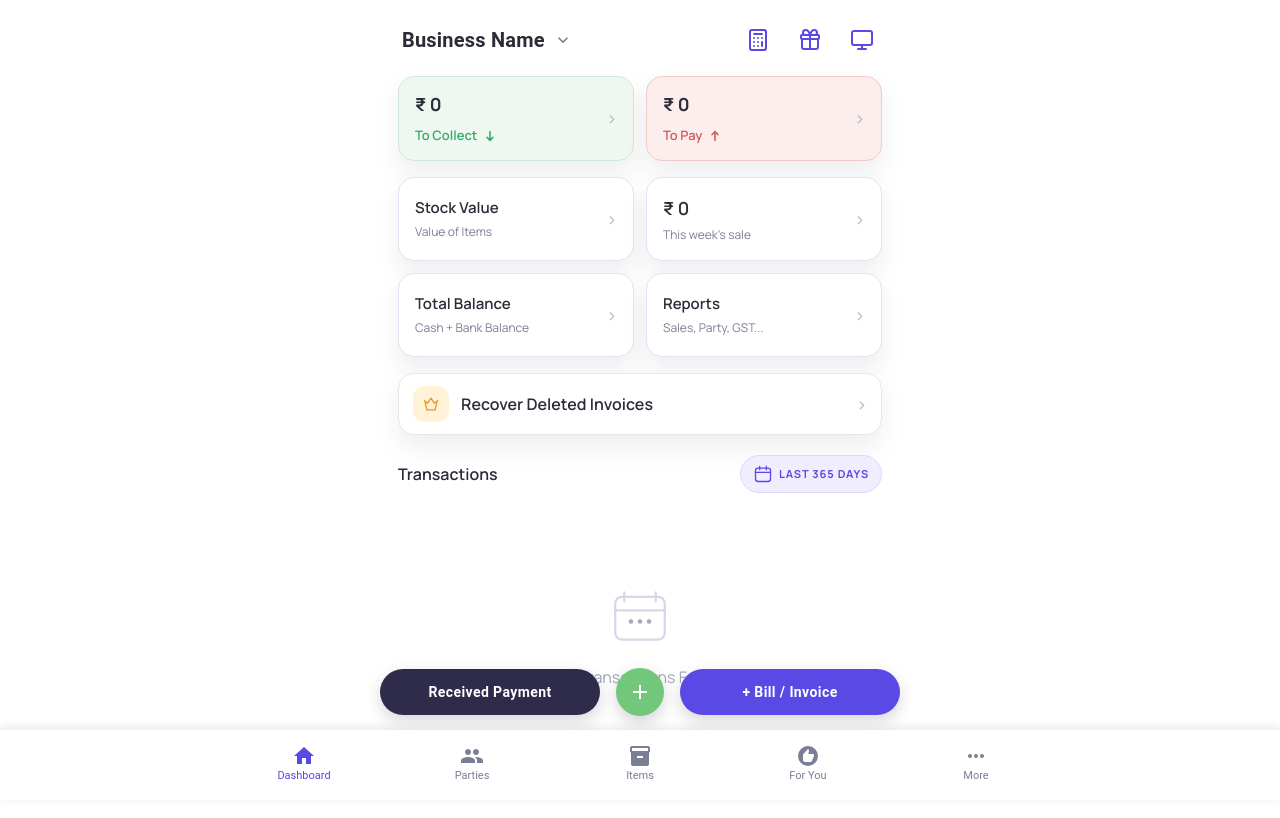
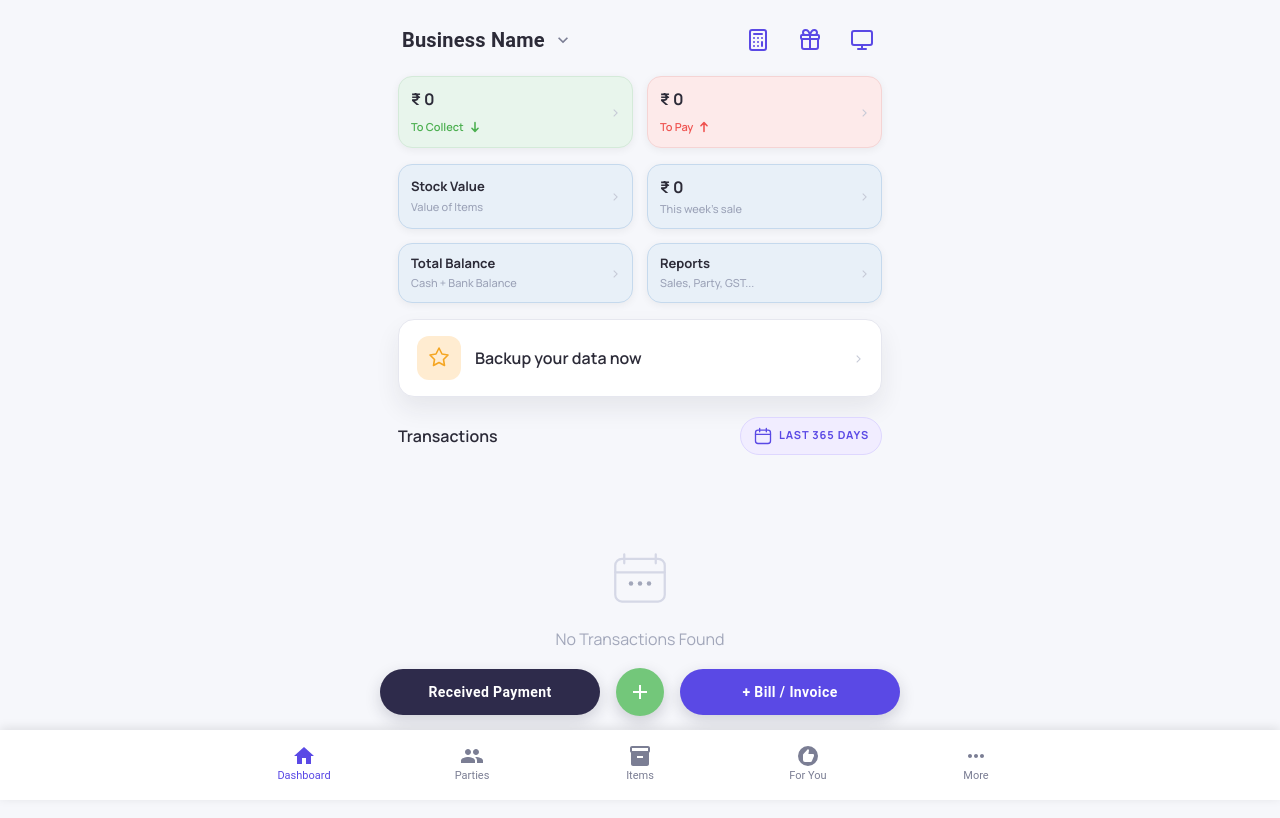
Before and after one commit to Manan-115/bill_app, a Next.js app in the folder ebill_app/: page / in a window 1280 px wide. Shown: the top 818 px of the page. Built offline with nearby package versions, Linux system fonts and the light colour scheme.

Commit message:
feat: enhance Home component with message rotation and update styles in globals.css

```diff
--- a/ebill_app/app/globals.css
+++ b/ebill_app/app/globals.css
@@ -32,6 +32,7 @@
 body {
   font-family: "Manrope", "Segoe UI", sans-serif;
   color: var(--ink);
+  background: var(--bg);
   min-height: 100svh;
   line-height: 1.5;
 }
@@ -96,51 +97,52 @@ button {
 .metrics-grid {
   display: grid;
   grid-template-columns: repeat(2, minmax(0, 1fr));
-  gap: 12px;
+  gap: 14px;
 }
 
 .metric-card {
   background: var(--card);
   border: 1px solid var(--border);
-  border-radius: var(--radius);
-  padding: 14px 16px;
+  border-radius: 14px;
+  padding: 10px 12px;
   display: flex;
   justify-content: space-between;
   align-items: center;
-  box-shadow: var(--shadow);
-  min-height: 84px;
+  box-shadow: 0 2px 8px rgba(0, 0, 0, 0.06);
+  min-height: 60px;
 }
 
 .metric-card.collect {
-  background: #eef8f1;
-  border-color: #cfead9;
+  background: #e8f5ec;
+  border-color: #d4ead9;
 }
 
 .metric-card.pay {
-  background: #fdeeee;
-  border-color: #f2c9c9;
+  background: #fdeaea;
+  border-color: #f5d4d4;
 }
 
 .metric-value {
-  font-size: 18px;
+  font-size: 16px;
   font-weight: 700;
-  margin-bottom: 4px;
+  margin-bottom: 2px;
+  color: #2c2b38;
 }
 
 .metric-sub {
-  font-size: 13px;
+  font-size: 11px;
   display: inline-flex;
   align-items: center;
-  gap: 6px;
+  gap: 4px;
   font-weight: 600;
 }
 
 .metric-card.collect .metric-sub {
-  color: var(--green);
+  color: #4caf50;
 }
 
 .metric-card.pay .metric-sub {
-  color: var(--red);
+  color: #ef5350;
 }
 
 .trend {
@@ -160,39 +162,42 @@ button {
 .tile-grid {
   display: grid;
   grid-template-columns: repeat(2, minmax(0, 1fr));
-  gap: 12px;
+  gap: 14px;
 }
 
 .tile-card {
-  background: var(--card);
-  border: 1px solid #dfe5f6;
-  border-radius: var(--radius);
-  padding: 14px 16px;
+  background: #e8f0f8;
+  border: 1px solid #c5d9ed;
+  border-radius: 14px;
+  padding: 10px 12px;
   display: flex;
   justify-content: space-between;
   align-items: center;
-  box-shadow: var(--shadow);
-  min-height: 84px;
+  box-shadow: 0 2px 8px rgba(0, 0, 0, 0.06);
+  min-height: 60px;
 }
 
 .tile-title {
-  font-size: 15px;
-  font-weight: 600;
-  margin-bottom: 4px;
+  font-size: 13px;
+  font-weight: 700;
+  margin-bottom: 2px;
+  color: #2c2b38;
 }
 
 .tile-title.tile-value {
-  font-size: 18px;
+  font-size: 16px;
 }
 
 .tile-sub {
-  font-size: 12px;
-  color: var(--muted);
+  font-size: 11px;
+  color: #9ca3b8;
+  font-weight: 500;
 }
 
 .card-arrow {
-  font-size: 18px;
-  color: #b2b6c8;
+  font-size: 16px;
+  color: #c5c9d6;
+  font-weight: 400;
 }
 
 .recover-row {
@@ -200,28 +205,49 @@ button {
   background: var(--card);
   border: 1px solid var(--border);
   border-radius: var(--radius);
-  padding: 12px 14px;
+  padding: 16px 18px;
   display: flex;
   align-items: center;
-  gap: 12px;
+  gap: 14px;
   box-shadow: var(--shadow);
   text-align: left;
+  overflow: hidden;
 }
 
 .recover-icon {
-  width: 36px;
-  height: 36px;
+  width: 44px;
+  height: 44px;
   border-radius: 12px;
-  background: #fff2d6;
-  color: #e19a2d;
+  background: #ffecd1;
+  color: #f5a623;
   display: inline-flex;
   align-items: center;
   justify-content: center;
+  flex-shrink: 0;
+}
+
+.recover-icon .icon {
+  width: 24px;
+  height: 24px;
 }
 
 .recover-text {
   flex: 1;
+  font-size: 16px;
   font-weight: 600;
+  color: var(--ink);
+  animation: slideUp 0.5s ease-in-out;
+}
+
+@keyframes slideUp {
+  0% {
+    opacity: 0;
+    transform: translateY(20px);
+  }
+  100% {
+    opacity: 1;
+    transform: translateY(0);
+  }
 }
 
 .transactions {
--- a/ebill_app/app/page.jsx
+++ b/ebill_app/app/page.jsx
@@ -1,6 +1,6 @@
 "use client";
 
-import { useState } from 'react';
+import { useState, useEffect } from 'react';
 import { useRouter } from 'next/navigation';
 import ActionButtonsBar from '@/components/actions/ActionButtonsBar';
 import TopNavBar from '@/components/navigation/TopNavBar';
@@ -9,6 +9,21 @@ import DashboardDrawer from '@/components/ui/DashboardDrawer';
 export default function Home() {
   const router = useRouter();
   const [drawerOpen, setDrawerOpen] = useState(false);
+  const [currentMessageIndex, setCurrentMessageIndex] = useState(0);
+
+  const messages = [
+    'View unlimited reports',
+    'Recover Deleted Invoices',
+    'Backup your data now'
+  ];
+
+  useEffect(() => {
+    const interval = setInterval(() => {
+      setCurrentMessageIndex((prev) => (prev + 1) % messages.length);
+    }, 2000);
+
+    return () => clearInterval(interval);
+  }, []);
   const metrics = [
     { value: '₹ 0', label: 'To Collect', tone: 'collect', trend: 'down' },
     { value: '₹ 0', label: 'To Pay', tone: 'pay', trend: 'up' },
@@ -58,12 +73,13 @@ export default function Home() {
 
       <button className="recover-row" type="button">
         <span className="recover-icon" aria-hidden="true">
-          <svg className="icon" viewBox="0 0 24 24" aria-hidden="true">
-            <path d="M4 8l4 3 4-6 4 6 4-3" />
-            <path d="M5 10l2 9h10l2-9" />
+          <svg className="icon" viewBox="0 0 24 24" fill="currentColor" aria-hidden="true">
+            <path d="M12 2L15 8L21 9L16.5 13.5L17.5 19.5L12 16.5L6.5 19.5L7.5 13.5L3 9L9 8L12 2Z" />
           </svg>
         </span>
-        <span className="recover-text">Recover Deleted Invoices</span>
+        <span className="recover-text" key={currentMessageIndex}>
+          {messages[currentMessageIndex]}
+        </span>
         <span className="card-arrow">&gt;</span>
       </button>
 
```
